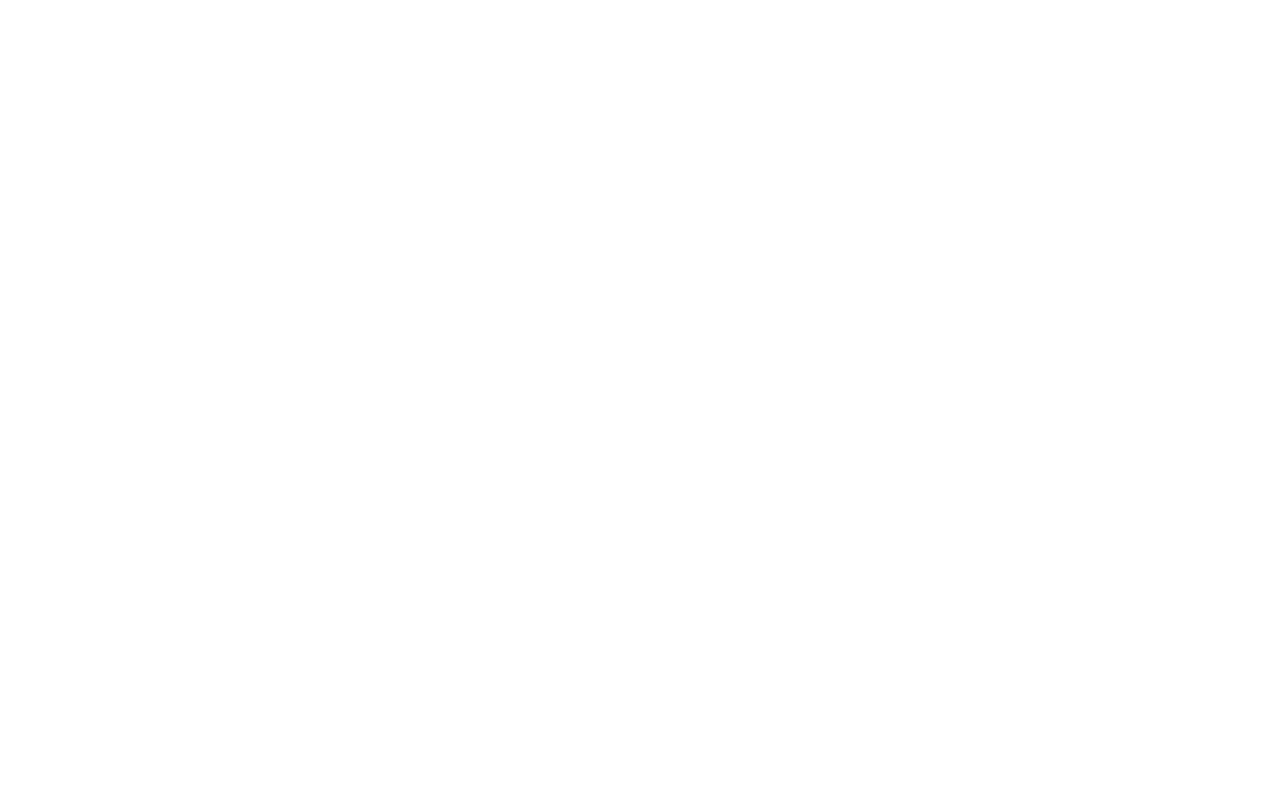
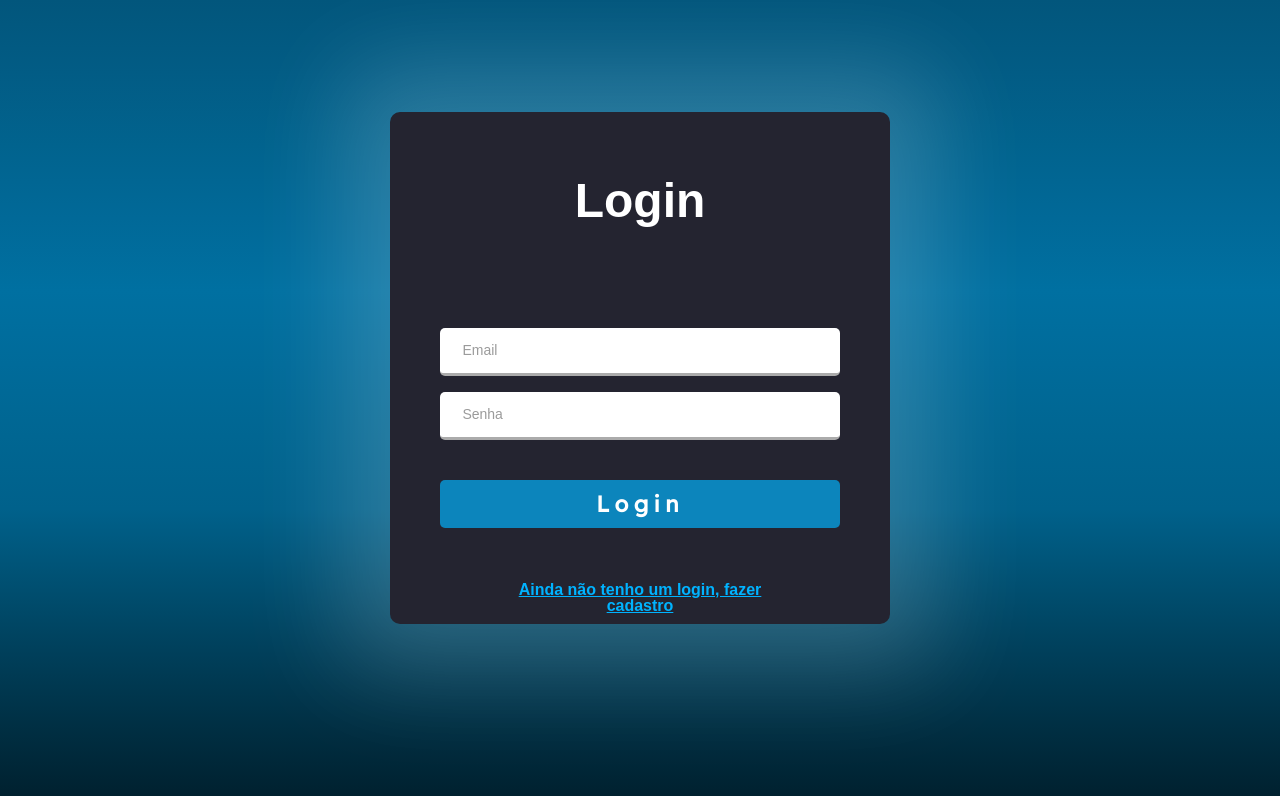
Before and after one commit to plperera/system-frontend, a React (Create React App) app: page /login in a window 1280 px wide. Before the commit this address had no page. Shown: the top 796 px of the page. Built offline with nearby package versions, Linux system fonts and the light colour scheme.

Commit message:
feat: estilização da pagina de login e de cadastro

```diff
--- a/package.json
+++ b/package.json
@@ -15,7 +15,6 @@
     "file-saver": "^2.0.5",
     "firebase": "^9.15.0",
     "html2canvas": "^1.3.2",
-    "qs": "^6.10.1",
     "react": "^17.0.0",
     "react-credit-cards-2": "^0.9.0",
     "react-dom": "^17.0.2",
@@ -27,8 +26,7 @@
     "react-social-login-buttons": "^3.6.1",
     "react-toastify": "^7.0.4",
     "react-useinterval": "^1.0.2",
-    "styled-components": "^5.3.0",
-    "web-vitals": "^1.1.2"
+    "styled-components": "^5.3.0"
   },
   "scripts": {
     "start": "react-scripts --openssl-legacy-provider start",
--- a/src/App.js
+++ b/src/App.js
@@ -1,5 +1,6 @@
-import { BrowserRouter, Routes, Route } from "react-router-dom"
-import Teste from "./Teste"
+import { BrowserRouter, Routes, Route } from "react-router-dom";
+import Teste from "./Teste";
+import Authentication from "./pages/Auth/Auth-Page";
 
 export default function App (){
 
@@ -8,6 +9,7 @@
             <BrowserRouter>
                 <Routes>
                     <Route path="/" element={<Teste/>} />
+                    <Route path="/login" element={<Authentication/>} />
                 </Routes>
             </BrowserRouter>
 
--- a/src/Teste.js
+++ /dev/null
@@ -1,8 +0,0 @@
-export default function Teste (){
-
-    return(
-        <>
-            Deu certo, ta rodando...
-        </>
-    )
-}
--- /dev/null
+++ b/src/common/Forms/Input-Style.js
@@ -0,0 +1,33 @@
+import styled from "styled-components";
+
+const Input = styled.input`
+
+    height: 6vh;
+    width: 90%;
+    max-width: 400px;
+    max-height: 60px;
+    text-decoration: none;
+    opacity: 1;
+
+    border: none;
+    border-bottom: 0.4vh #ababab solid;
+
+    font-size: 14px;
+    color: #171717;
+
+    padding-left: 1.6em;
+    padding-right: 0;
+    outline: none;
+    background: white;
+    border-radius: 5px;
+
+    margin-top: 2vh;
+    ::placeholder{
+        color: #9b9b9b;
+        opacity: 1;
+    }
+    :focus {
+        border-bottom: 0.4vh #0070a1 solid;
+    }
+`
+export default Input
--- /dev/null
+++ b/src/components/Auth/Login.js
@@ -0,0 +1,34 @@
+import styled from "styled-components"
+import Input from "../../common/Forms/Input-Style"
+import { useNavigate } from 'react-router-dom';
+
+import { ButtonStyle, Container, ContainerInputs, Tittle } from "./SignUp"
+
+
+export default function Login (){
+
+    const navigate = useNavigate();
+
+    return(
+        <Container>
+
+            <Tittle>Login</Tittle>
+
+            <ContainerInputs>
+                <Input
+                    required
+                    name="email"
+                    placeholder="Email"
+                />
+                <Input
+                    required
+                    name="password"
+                    placeholder="Senha"
+                />
+
+                <ButtonStyle onClick={() => navigate('/')}>Login</ButtonStyle>
+
+            </ContainerInputs>
+        </Container>
+    )
+}
--- /dev/null
+++ b/src/components/Auth/SignUp.js
@@ -0,0 +1,84 @@
+import styled from "styled-components"
+import Input from "../../common/Forms/Input-Style"
+
+
+export default function Login ({hasLogin, setHasLogin}){
+    return(
+        <Container>
+
+            <Tittle>Cadastrar</Tittle>
+
+            <ContainerInputs>
+                <Input
+                    required
+                    name="email"
+                    placeholder="Email"
+                />
+                <Input
+                    required
+                    name="password"
+                    placeholder="Senha"
+                />
+                <Input
+                    required
+                    name="password"
+                    placeholder="Confirmação da senha"
+                />
+
+                <ButtonStyle onClick={() => setHasLogin(!hasLogin)}>Cadastrar</ButtonStyle>
+
+            </ContainerInputs>
+        </Container>
+    )
+}
+
+export const Container = styled.form`
+    display:grid;
+    grid-template-columns:1;
+    row-gap: 1em;
+
+    min-height: 470px;
+
+    width: 100%;
+    height: 100%
+`
+export const ContainerInputs = styled.div`
+    display: flex;
+    flex-direction: column;
+    align-items: center;
+`
+export const Tittle = styled.div`
+
+    @import url('https://fonts.googleapis.com/css2?family=Oswald:wght@200;300;400;500;600;700&display=swap');
+    font-family: 'Oswald', sans-serif;
+
+    color: white;
+    letter-spacing: 0;
+    font-weight: 700;
+
+    font-size: 3em;
+    display: flex;
+    align-items: center;
+    justify-content: center;
+    padding: 0.8em 0em 0.9em 0em;
+`
+export const ButtonStyle = styled.div`
+
+    display: flex;
+    align-items: center;
+    justify-content: center;
+    color: white;
+
+    height: 6vh;
+    width: 100%;
+    max-width: 400px;
+    border-radius: 5px;
+
+    font-size: 1.4em;
+    letter-spacing: 0.24em;
+    font-weight: 700;
+
+    background-color: #00b3ffad;
+
+    margin-top: 40px;
+`
--- a/src/index.js
+++ b/src/index.js
@@ -1,4 +1,7 @@
 import ReactDom from "react-dom";
 import App from "./App"
 
+import './assets/styles/reset.css';
+import './assets/styles/style.css';
+
 ReactDom.render(<App />, document.querySelector(".root"));
--- /dev/null
+++ b/src/pages/Auth/Auth-Page.js
@@ -0,0 +1,71 @@
+import { useState } from 'react';
+import styled from 'styled-components';
+import Login from '../../components/Auth/Login';
+import SignUp from '../../components/Auth/SignUp';
+
+export default function Authentication() {
+
+    const [hasLogin, setHasLogin] = useState(true)
+
+    console.log(hasLogin)
+
+    return (
+        <Container>
+
+            <ContainerForms>
+
+                {(hasLogin) ? (<Login/>):(<SignUp hasLogin={hasLogin} setHasLogin={setHasLogin}/>)}
+
+                <SwitchLoginSignUp onClick={() => setHasLogin(!hasLogin)}>
+                    <p>{hasLogin ? ("Ainda não tenho um login, fazer cadastro"):("Ja tenho um login.")}</p>
+                </SwitchLoginSignUp>
+
+            </ContainerForms>
+
+        </Container>
+    )
+}
+const SwitchLoginSignUp = styled.div`
+
+    @import url('https://fonts.googleapis.com/css2?family=Oswald:wght@200;300;400;500;600;700&display=swap');
+
+    width: 60%;
+    height: 10vh;
+
+    display: flex;
+    align-items: center;
+    justify-content: center;
+
+    text-align: center;
+    text-decoration: underline;
+    font-family: 'Oswald', sans-serif;
+    font-weight:700;
+    color: #00b3ff;
+
+    padding-bottom: 3vh;
+
+`
+const Container = styled.div`
+    display: flex;
+    align-items: center;
+    justify-content: center;
+
+    min-height:100vh;
+    min-width:100%;
+
+    background-image: linear-gradient(to bottom, #02567c, #025c85, #01638e, #016998, #0070a1, #006b9a, #006692, #00618b, #005072, #003f5a, #002f43, #00202e);
+`
+const ContainerForms = styled.div`
+    display: flex;
+    align-items: center;
+    flex-direction:column;
+
+    background-color:#242430;
+    height: 64vh;
+    width: 80%;
+    max-width: 500px;
+
+    border-radius: 10px;
+    box-shadow: 0px 0px 97px 47px rgb(255 255 255 / 17%);
+    margin-bottom: 5%;
+`
```
Also changed, not shown: src/pages/Dashboard/index.js (added, +31 -0 lines), 2 other files (tests, documents, lock files or other folders).
